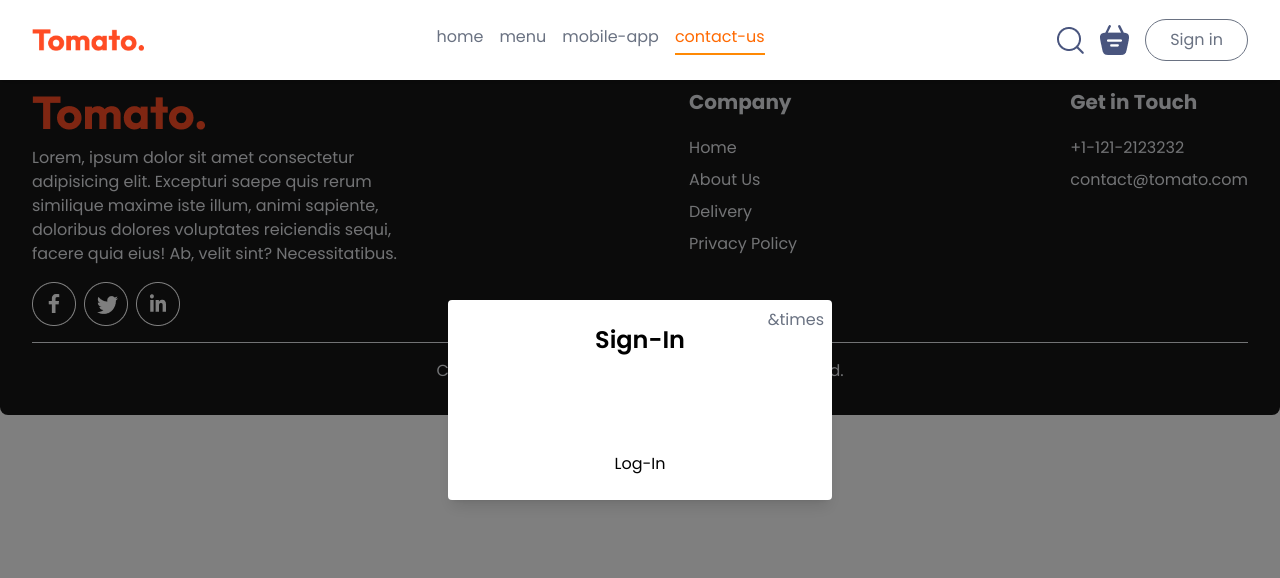
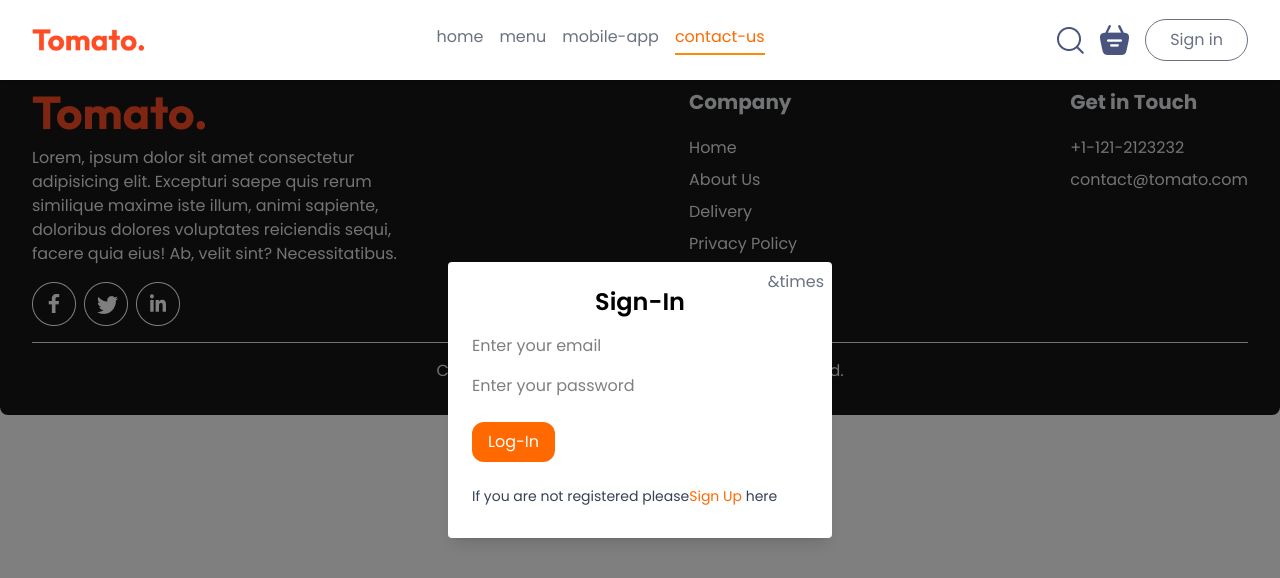
Before and after one commit to Prateek-ind/Food-delivery-App, a React (Vite) app: page /order in a window 1280 px wide. Both pictures are taken after a click on the button "Sign in". Shown: the top 578 px of the page. Built offline with nearby package versions, Linux system fonts and the light colour scheme.

Commit message:
fix sign in form

```diff
--- a/src/components/pages/SignInForm.jsx
+++ b/src/components/pages/SignInForm.jsx
@@ -2,13 +2,37 @@ import Input from "../Input";
 import Button from "../Button";
 import { forwardRef } from "react";
 
-const SignInForm = forwardRef((props, ref) => {
+const SignInForm = forwardRef(({ props, setIsLoggedIn }, ref) => {
+  const handleSubmit = (e) => {
+    e.preventDefault();
+    console.log("Login form submitted");
+  };
   return (
-    <form ref={ref} className="flex flex-col gap-4">
+    <form onSubmit={handleSubmit} ref={ref} className="flex flex-col gap-4">
       <h2 className="text-2xl text-center font-semibold">Sign-In</h2>
-      <Input name="Email" type="email" />
-      <Input name="Password" type="password" />
-      <Button type="submit" name="Log-In" />
+      <Input name="Email" type="email" placeholder="Enter your email" />
+      <Input
+        name="Password"
+        type="password"
+        placeholder="Enter your password"
+      />
+      <Button
+        type="submit"
+        name="Log-In"
+        className="w-fit rounded-xl mt-2 text-white px-4 py-2 bg-orange-500 hover:bg-orange-700 hover:scale-103 cursor-pointer"
+      />
+      <p className="py-2 text-gray-700 text-sm">
+        If you are not registered please
+        {
+          <a
+            className="text-orange-500 hover:font-bold cursor-pointer"
+            onClick={() => setIsLoggedIn(false)}
+          >
+            Sign Up
+          </a>
+        }{" "}
+        here
+      </p>
     </form>
   );
 });
```
